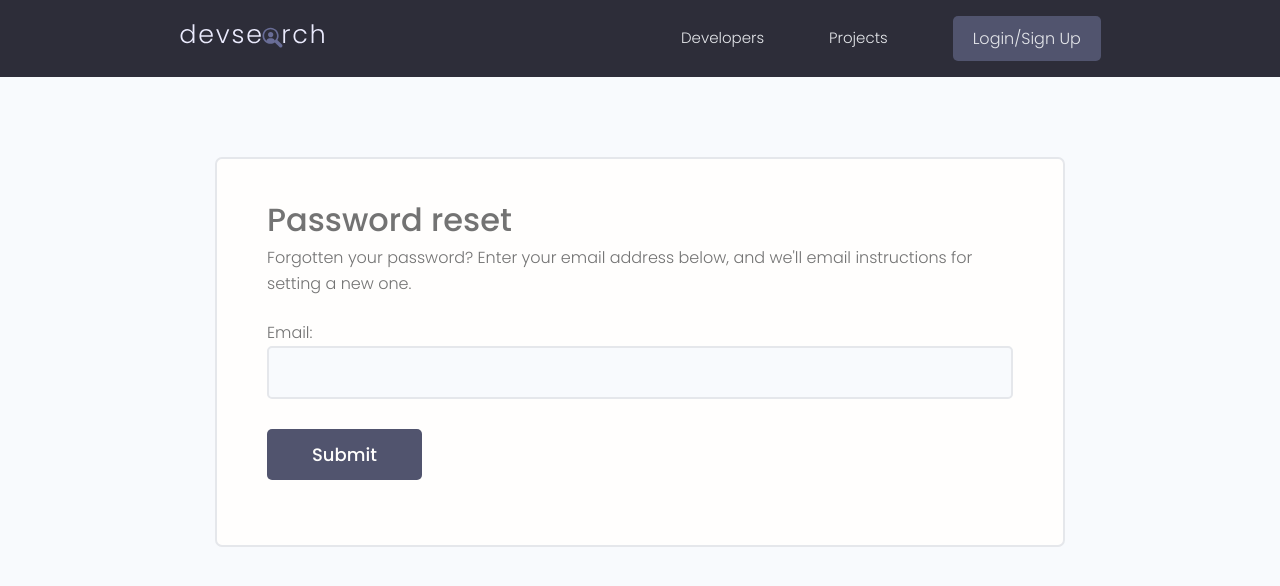
After one commit to rahidzeynal/devsearch, a Django app: page /reset_password/ in a window 1280 px wide. The commit adds this page. Shown: the top 586 px of the page. Run offline with Django 4.2, Linux system fonts and the light colour scheme.

Commit message:
Added resetting password feature

```diff
--- a/devsearch/urls.py
+++ b/devsearch/urls.py
@@ -1,32 +1,24 @@
-"""
-URL configuration for devsearch project.
-
-The `urlpatterns` list routes URLs to views. For more information please see:
-    https://docs.djangoproject.com/en/4.2/topics/http/urls/
-Examples:
-Function views
-    1. Add an import:  from my_app import views
-    2. Add a URL to urlpatterns:  path('', views.home, name='home')
-Class-based views
-    1. Add an import:  from other_app.views import Home
-    2. Add a URL to urlpatterns:  path('', Home.as_view(), name='home')
-Including another URLconf
-    1. Import the include() function: from django.urls import include, path
-    2. Add a URL to urlpatterns:  path('blog/', include('blog.urls'))
-"""
 from django.contrib import admin
 from django.urls import path, include
-
 from django.conf import settings
 from django.conf.urls.static import static
-
+from django.contrib.auth import views as auth_views
 
 urlpatterns = [
     path('admin/', admin.site.urls),
     path('projects/', include('projects.urls')),
     path('', include('users.urls')),
+
+    path('reset_password/', auth_views.PasswordResetView.as_view(template_name="reset_password.html"),
+         name="reset_password"),
+    path('reset_password_sent/', auth_views.PasswordResetDoneView.as_view(template_name="reset_password_sent.html"),
+         name="password_reset_done"),
+    path('reset/<uidb64>/<token>/', auth_views.PasswordResetConfirmView.as_view(template_name="reset.html"),
+         name="password_reset_confirm"),
+    path('reset_password_complete/', auth_views.PasswordResetCompleteView.as_view(template_name="reset_password_complete.html"),
+         name="password_reset_complete"),
 ]
 
 
-urlpatterns += static(settings.MEDIA_URL, document_root = settings.MEDIA_ROOT)
-urlpatterns += static(settings.STATIC_URL, document_root = settings.STATIC_ROOT)
+urlpatterns += static(settings.MEDIA_URL, document_root=settings.MEDIA_ROOT)
+urlpatterns += static(settings.STATIC_URL, document_root=settings.STATIC_ROOT)
--- /dev/null
+++ b/templates/reset_password.html
@@ -0,0 +1,43 @@
+{% extends "main.html" %}
+{% block content %}
+<style>
+    input[type='text'],
+    input[type='email'],
+    input[type='password'] {
+      min-width: 24rem;
+      width: 100%;
+      padding: 1.2rem 1.5rem;
+      border-radius: 0.5rem;
+      border: 2px solid var(--color-light);
+      transition: all 0.3s ease-in-out;
+      background-color: var(--color-bg);
+    }
+
+    input[type='text']:focus,
+    input[type='email']:focus,
+    input[type='password']:focus,
+    input[type='text']:active,
+    input[type='email']:active,
+    input[type='password']:active {
+      outline: none;
+      border: 2px solid var(--color-main);
+    }
+</style>
+<!-- Main Section -->
+<main class="formPage my-xl">
+    <div class="content-box">
+        <div class="formWrapper">
+            <h3>Password reset</h3>
+
+            <p>Forgotten your password? Enter your email address below, and we'll email instructions for setting a new one.</p>
+            <br>
+
+            <form class="form" method="POST">
+                {% csrf_token %}
+                {{form.as_p}}
+                <input class="btn btn--sub btn--lg  my-md" type="submit" value="Submit" />
+            </form>
+        </div>
+    </div>
+</main>
+{% endblock content %}
--- a/users/templates/users/login_register.html
+++ b/users/templates/users/login_register.html
@@ -54,7 +54,7 @@
 
       <div class="auth__header text-center">
         <a href="/">
-          <img src="{% static 'images/icon.svg' %}" alt="icon" />
+          {% comment %} <img src="{% static 'images/icon.svg' %}" alt="icon"  /> {% endcomment %}
         </a>
         <h3>Account Login</h3>
         <p>Hello Developer, Welcome Back!</p>
@@ -77,7 +77,7 @@
         </div>
         <div class="auth__actions">
           <input class="btn btn--sub btn--lg" type="submit" value="Log In" />
-          <a href="forgetpassword.html">Forget Password?</a>
+          <a href="{% url 'reset_password' %}">Forget Password?</a>
         </div>
       </form>
 
```
Also changed, not shown: devsearch/settings.py (+7 -0 lines), templates/reset.html (added, +44 -0 lines), templates/reset_password_complete.html (added, +17 -0 lines), templates/reset_password_sent.html (added, +17 -0 lines), users/signals.py (+12 -0 lines), db.sqlite3.
